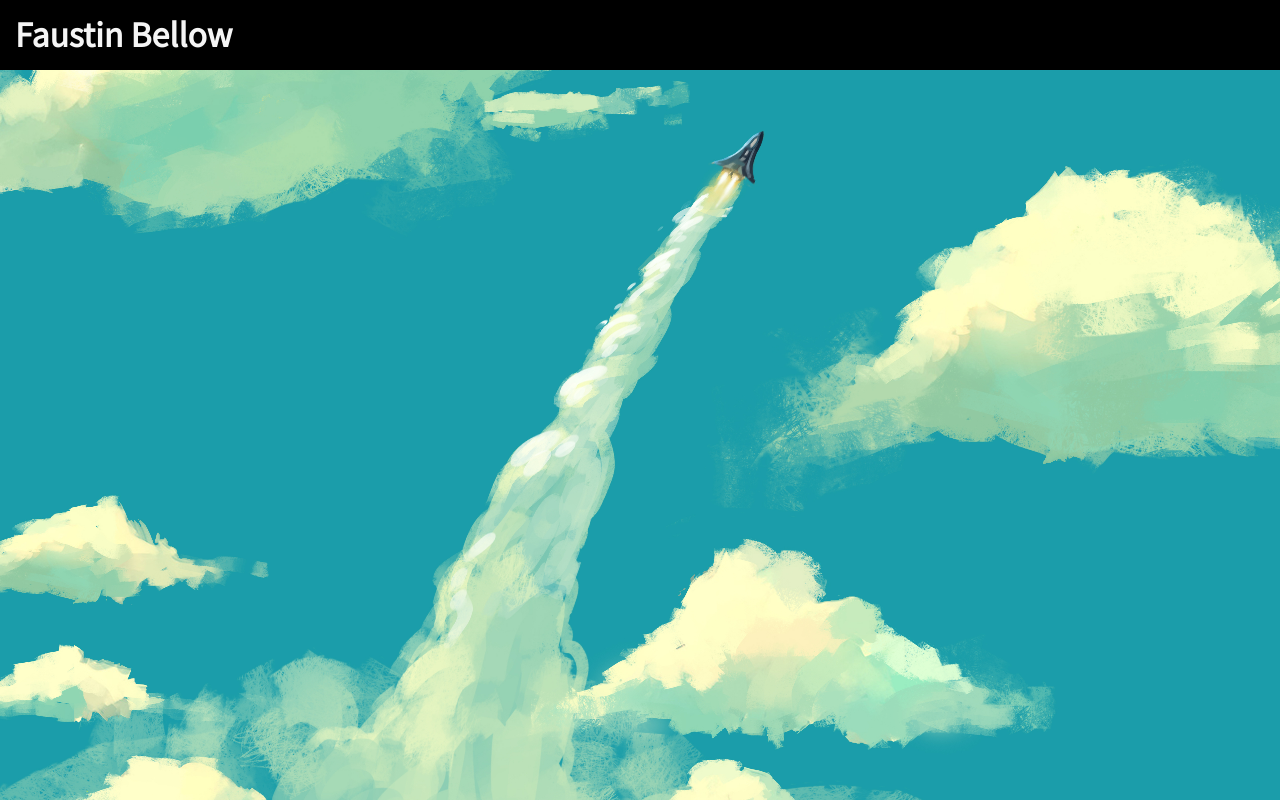
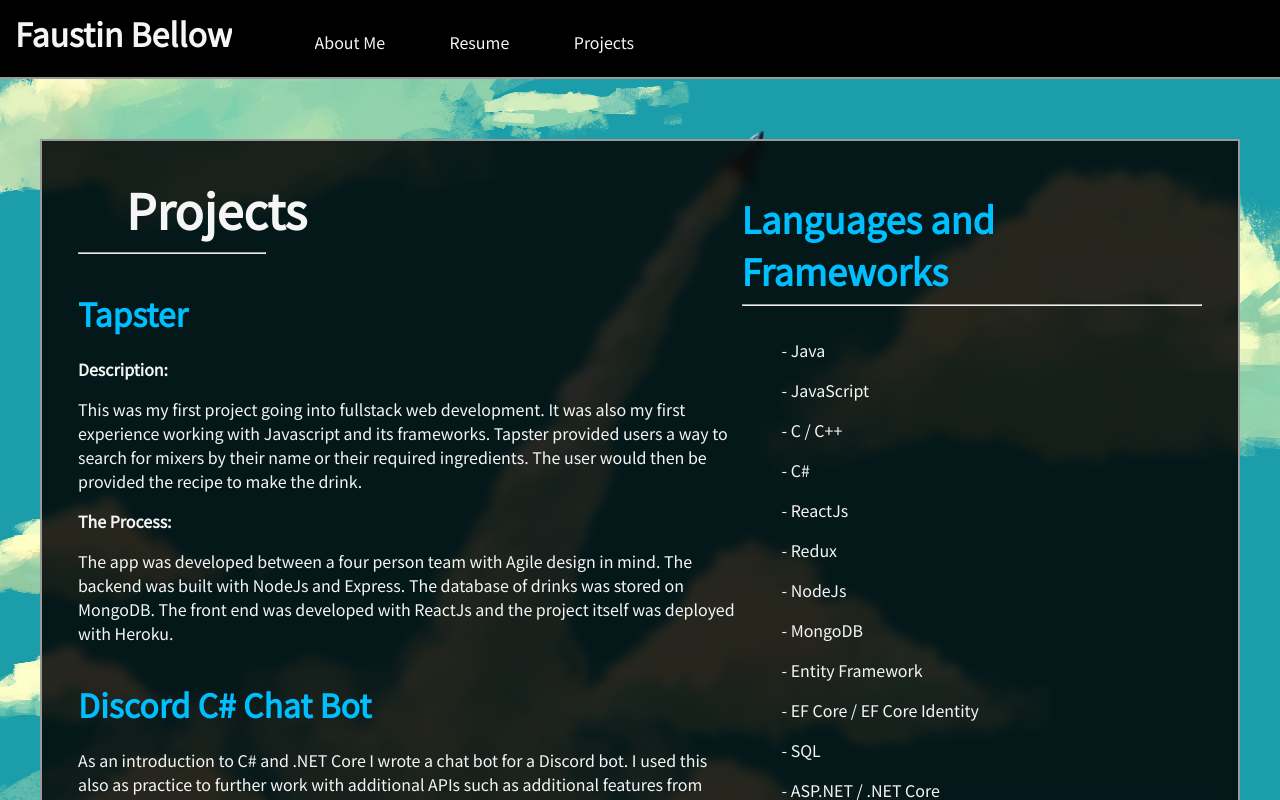
Before and after one commit to fpbellow/Portfolio, a React (Create React App) app in the folder portfolio-react/: page /Projects in a window 1280 px wide. Built offline with nearby package versions, Linux system fonts and the light colour scheme.

Commit message:
projects page progressed

```diff
--- a/portfolio-react/public/index.html
+++ b/portfolio-react/public/index.html
@@ -2,7 +2,7 @@
 <html lang="en">
   <head>
     <meta charset="utf-8" />
-    <link rel="icon" href="%PUBLIC_URL%/favicon.ico" />
+    <link rel="icon" href="%PUBLIC_URL%/rocketicon.png" />
     <meta name="viewport" content="width=device-width, initial-scale=1" />
     <meta name="theme-color" content="#000000" />
     <meta
@@ -24,7 +24,7 @@
       work correctly both with client-side routing and a non-root public URL.
       Learn how to configure a non-root public URL by running `npm run build`.
     -->
-    <title>React App</title>
+    <title>Faustin Bellow</title>
   </head>
   <body>
     <noscript>You need to enable JavaScript to run this app.</noscript>
--- a/portfolio-react/src/App.css
+++ b/portfolio-react/src/App.css
@@ -2,6 +2,7 @@
 *{
 font-family: 'Noto Sans JP', sans-serif;
     color: whitesmoke;
+    overflow-x:hidden ;
 
 }
 .main-background {
--- a/portfolio-react/src/App.js
+++ b/portfolio-react/src/App.js
@@ -3,11 +3,16 @@ import React from "react";
 import TopNav from "./Components/NavBar/NavBar";
 import { BrowserRouter, Route, Switch, Redirect } from "react-router-dom";
 import AboutMe from "./Components/About Me/AboutMe";
-import background from "./Resources/adobestockrocket.png"
+import background from "./Resources/adobestockrocket.png";
+import Resume from "./Components/Resume/Resume";
+import Projects from "./Components/Projects/Projects";
 
 function App() {
   return (
-    <div className={"main-background"} style={{backgroundImage: `url(${background}`}}>
+    <div
+      className={"main-background"}
+      style={{ backgroundImage: `url(${background}` }}
+    >
       <BrowserRouter>
         <TopNav />
         <Switch>
@@ -15,7 +20,8 @@ function App() {
             <Redirect to={"/aboutMe"} />
           </Route>
           <Route exact path={"/aboutMe"} component={AboutMe} />
-          <Route exact path={"/Resume"}  />
+          <Route exact path={"/Resume"} component={Resume} />
+          <Route exact path={"/Projects"} component={Projects} />
         </Switch>
       </BrowserRouter>
     </div>
--- a/portfolio-react/src/Components/About Me/AboutMe.css
+++ b/portfolio-react/src/Components/About Me/AboutMe.css
@@ -3,7 +3,7 @@
     background: rgba(0,0,0, 0.85);
     backdrop-filter: blur(5px);
     min-height: 100%;
-    border: 2px solid grey;
+    border: 2px solid #9a9a9a;
     padding: 0 24px;
 
 
--- a/portfolio-react/src/Components/NavBar/NavBar.css
+++ b/portfolio-react/src/Components/NavBar/NavBar.css
@@ -1,7 +1,45 @@
 .main-nav {
     background: rgba(0, 0, 0, 1.0);
     position: sticky;
+    top:0;
     min-height: 60px;
+    width: 100%;
     padding-left: 15px;
     padding-top: 10px;
+    display:flex;
+    flex-direction: row;
+    z-index: 9;
+    border-bottom: 2px solid #9a9a9a;
+
 }
+.hvr-under-left{
+    margin-top: 20px;
+    position: relative;
+}
+.hvr-under-left:before{
+    content: "";
+    position: absolute;
+    width: 0;
+    height: 2px;
+    bottom: 0;
+    left: 0;
+    background-color: #FFF;
+    visibility: hidden;
+    transition: all 0.3s ease-in-out;
+    padding-left: 6px;
+    padding-right: 6px;
+}
+.hvr-under-left:hover:before{
+    visibility: visible;
+    width: 100%;
+}
+.hvr-under-left:hover{
+    cursor: pointer;
+}
+.btn-group-cont{
+    display:flex;
+    flex-direction: row;
+    justify-content: space-around;
+    width:30%;
+    margin-left: 50px;
+}
--- a/portfolio-react/src/Components/NavBar/NavBar.js
+++ b/portfolio-react/src/Components/NavBar/NavBar.js
@@ -2,13 +2,38 @@ import React from "react";
 import { useHistory } from "react-router-dom";
 import "./NavBar.css";
 
-
 const TopNav = () => {
-  const history = useHistory;
+  const history = useHistory();
 
   return (
     <div className={"main-nav"}>
       <h1 style={{ marginTop: 0 }}> Faustin Bellow </h1>
+      <div className={"btn-group-cont"}>
+        <div
+          className={"hvr-under-left"}
+          onClick={() => {
+            history.push("/AboutMe");
+          }}
+        >
+          About Me
+        </div>
+        <div
+          className={"hvr-under-left"}
+          onClick={() => {
+            history.push("/Resume");
+          }}
+        >
+          Resume
+        </div>
+        <div
+          className={"hvr-under-left"}
+          onClick={() => {
+            history.push("/Projects");
+          }}
+        >
+          Projects
+        </div>
+      </div>
     </div>
   );
 };
--- /dev/null
+++ b/portfolio-react/src/Components/Projects/Projects.css
@@ -0,0 +1,21 @@
+.work-container {
+    margin: 60px 40px;
+    background: rgba(0,0,0, 0.85);
+    backdrop-filter: blur(5px);
+    min-height: 100%;
+    border: 2px solid #9a9a9a;
+    padding: 0 36px;
+    display: flex;
+    flex-direction: row;
+    justify-content: space-between;
+}
+
+.tech-list {
+    color: deepskyblue;
+}
+.tech-list p {
+    color: whitesmoke;
+}
+.projects-list{
+    width:60%;
+}
--- /dev/null
+++ b/portfolio-react/src/Components/Projects/Projects.js
@@ -0,0 +1,82 @@
+import React from "react";
+import "./Projects.css";
+
+const Projects = () => {
+  return (
+    <div className={"work-container"}>
+      <div className={"projects-list"}>
+        <h1
+          style={{
+            fontSize: "48px",
+            marginBottom: "0px",
+            marginLeft: "48px",
+            marginRight: "48px",
+          }}
+        >
+          Projects
+        </h1>
+        <hr style={{ width: "28%", marginLeft: "0px" }} />
+        <h1 style={{ color: "deepskyblue", marginTop: "36px" }}> Tapster</h1>
+        <p style={{ marginBottom: "0px" }}>
+          <strong>Description:</strong>
+        </p>
+        <p>
+          This was my first project going into fullstack web development. It was
+          also my first experience working with Javascript and its frameworks.
+          Tapster provided users a way to search for mixers by their name or
+          their required ingredients. The user would then be provided the recipe
+          to make the drink.
+        </p>
+        <p style={{ marginBottom: "0px" }}>
+          <strong>The Process:</strong>
+        </p>
+        <p>
+          The app was developed between a four person team with Agile design in
+          mind. The backend was built with NodeJs and Express. The database of
+          drinks was stored on MongoDB. The front end was developed with ReactJs
+          and the project itself was deployed with Heroku.
+        </p>
+        <h1 style={{ color: "deepskyblue", marginTop: "36px" }}>
+          Discord C# Chat Bot
+        </h1>
+        <p>
+          As an introduction to C# and .NET Core I wrote a chat bot for a
+          Discord bot. I used this also as practice to further work with
+          additional APIs such as additional features from Discord or external
+          sites like Twitch or Youtube integration with the bot.
+        </p>
+        <h1 style={{ color: "deepskyblue", marginTop: "36px" }}>
+          Paystar Admin Portal
+        </h1>
+      </div>
+      <div>
+        <h1
+          style={{
+            fontSize: "36px",
+            marginTop: "51px",
+            marginBottom: "0px",
+            color: "deepskyblue",
+          }}
+        >
+          Languages and Frameworks
+        </h1>
+        <hr />
+        <ul className={"tech-list"}>
+          <p>- Java</p>
+          <p>- JavaScript</p>
+          <p>- C / C++</p>
+          <p>- C#</p>
+          <p>- ReactJs</p>
+          <p>- Redux</p>
+          <p>- NodeJs</p>
+          <p>- MongoDB</p>
+          <p>- Entity Framework</p>
+          <p>- EF Core / EF Core Identity</p>
+          <p>- SQL</p>
+          <p>- ASP.NET / .NET Core</p>
+        </ul>
+      </div>
+    </div>
+  );
+};
+export default Projects;
--- /dev/null
+++ b/portfolio-react/src/Components/Resume/Resume.css
@@ -0,0 +1,5 @@
+.resume-container{
+    width: 100%;
+    height: 1080px;
+
+}
--- /dev/null
+++ b/portfolio-react/src/Components/Resume/Resume.js
@@ -0,0 +1,14 @@
+import React from "react";
+import "./Resume.css";
+
+const Resume = () => {
+  return (
+    <div>
+      <iframe
+        src="https://drive.google.com/file/d/1Tn-9pyjfhL_8uLXUECVfAPt_WwKiztUs/preview"
+        className={"resume-container"}
+      />
+    </div>
+  );
+};
+export default Resume;
```
Also changed, not shown: portfolio-react/src/Components/About Me/AboutMe.js (+18 -10 lines), portfolio-react/public/rocketicon.png (added).
